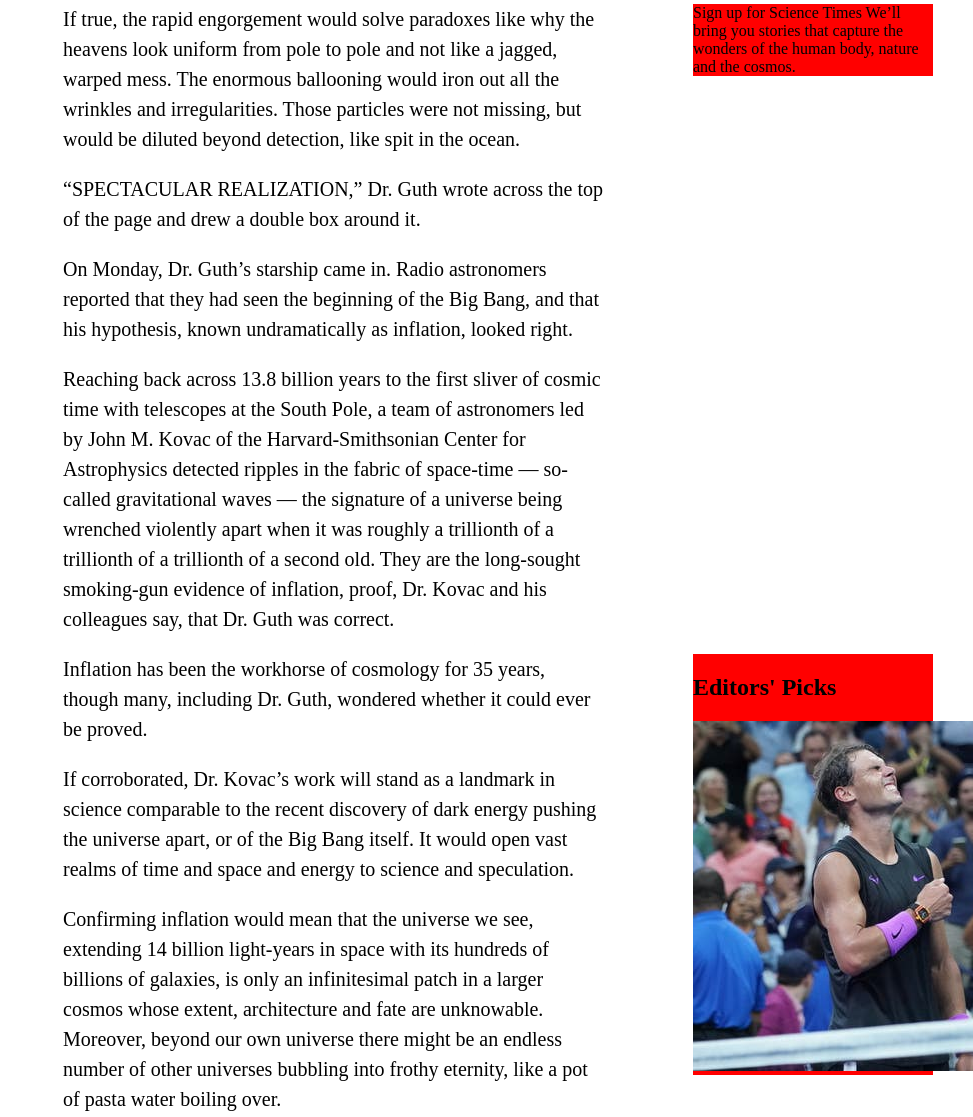
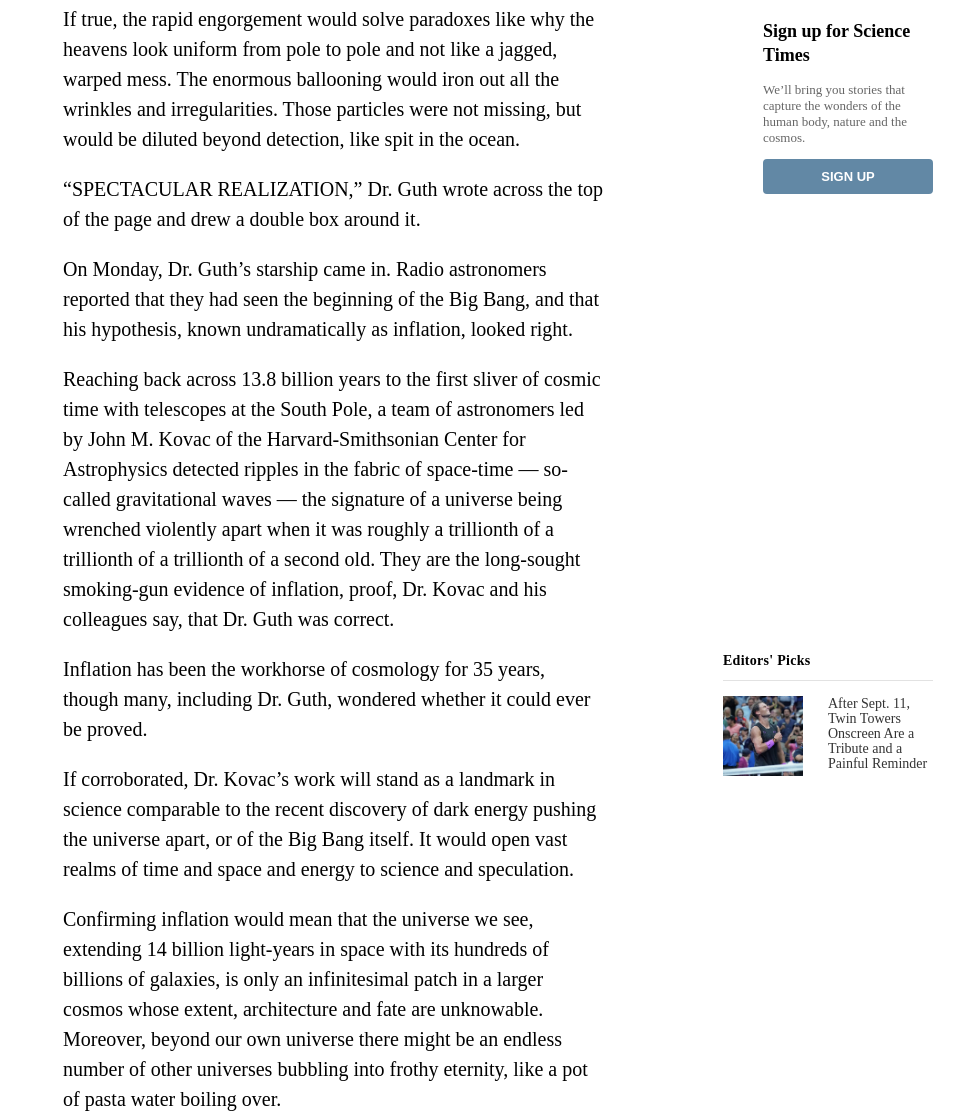
Before and after one commit to shadrachodek/positioning-and-floating-elements, a plain HTML site: page index.html in a window 1280 px wide. Shown: the part 1209-2326 px from the top of the page, without its empty margins (307-1280 px from the left). Drawn offline with Linux system fonts and the light colour scheme.

Commit message:
Position and style aside section

```diff
--- a/css/styles.css
+++ b/css/styles.css
@@ -150,10 +150,85 @@ h1 {
 
 aside {
 	float: right;
-	width: 20%;
-	vertical-align: top;
-	background-color: red;
+	width: 170px;
 }
+
+.aside1 h2 {
+	font-size: 1.125rem;
+    line-height: 1.5rem;
+}
+
+.aside1 p{
+	color: rgb(102, 102, 102);
+	width: 100%;
+	font-size: 0.8125rem;
+	line-height: 1rem;
+}
+
+.aside1 button {
+	color: rgb(255, 255, 255);
+    font-size: 13px;
+    font-style: normal;
+    font-weight: 700;
+    width: 100%;
+    height: 35px;
+    background: rgb(98, 136, 165);
+    border-style: solid;
+    border-color: rgb(98, 136, 165);
+    border-radius: 4px;
+}
+
+.aside2 img {
+	width: 80px;
+}
+
+.aside2 {
+	width: 210px;
+}
+
+.side-editor-picks__img {
+	float: left;
+	width: 50%;
+}
+
+.side-editor-picks__text {
+	float: right;
+	width: 50%;
+}
+
+.side-editor-picks__text {
+	font-size: 10px;
+}
+
+.aside2 h2 {
+    color: rgb(0, 0, 0);
+    margin-top: 0px;
+    margin-bottom: 15px;
+    padding-bottom: 12px;
+    font-size: 14px;
+    line-height: 14px;
+    letter-spacing: 0.02em;
+    border-bottom: 1px solid rgb(226, 226, 226);
+}
+
+.aside2 a {
+	text-decoration: none;
+	color: rgb(51, 51, 51);
+	font-size: 14px;
+	font-weight: 500;
+}
+
+.aside2 a h3 {
+	font-size: 14px;
+	font-weight: 500;
+	margin: auto;
+	line-height: 15px;
+}
+
+.aside2 a:hover {
+
+}
+
 
 .theory-image {
 	background: url(../images/inflation-945.png) center no-repeat;
@@ -383,6 +458,13 @@ ul#most-popular li {
 	line-height: 11px;
 }
 
+.footer-header__link:hover,
+.footer-nav__link a:hover,
+.aside2 a:hover,
+#footer-bottom-nav a:hover {
+	text-decoration: underline;
+}
+
 .clear-fix {
 	clear: both;
 }
--- a/index.html
+++ b/index.html
@@ -69,8 +69,11 @@
           the universe to swell faster than the speed of light for a prodigiously violent instant.
           </p>
         <aside class="aside1">
-          Sign up for Science Times
-          We’ll bring you stories that capture the wonders of the human body, nature and the cosmos.
+          <h2>Sign up for Science Times</h2>
+          <p>
+            We’ll bring you stories that capture the wonders of the human body, nature and the cosmos.
+          </p>
+          <button>SIGN UP</button>
         </aside>
           <p>
           If true, the rapid engorgement would solve paradoxes like why the heavens look uniform from pole to pole and not like a
@@ -95,7 +98,13 @@
             <div class="side-editor-picks__img">
               <img src="images/aside1.jpg">
             </div>
-            <div class="side-editor-picks__text"></div>
+            <div class="side-editor-picks__text">
+              <a href="#">
+                <h3>
+                  After Sept. 11, Twin Towers Onscreen Are a Tribute and a Painful Reminder
+                </h3>
+              </a>
+            </div>
           </div>
           <div>
             <div></div>
```
